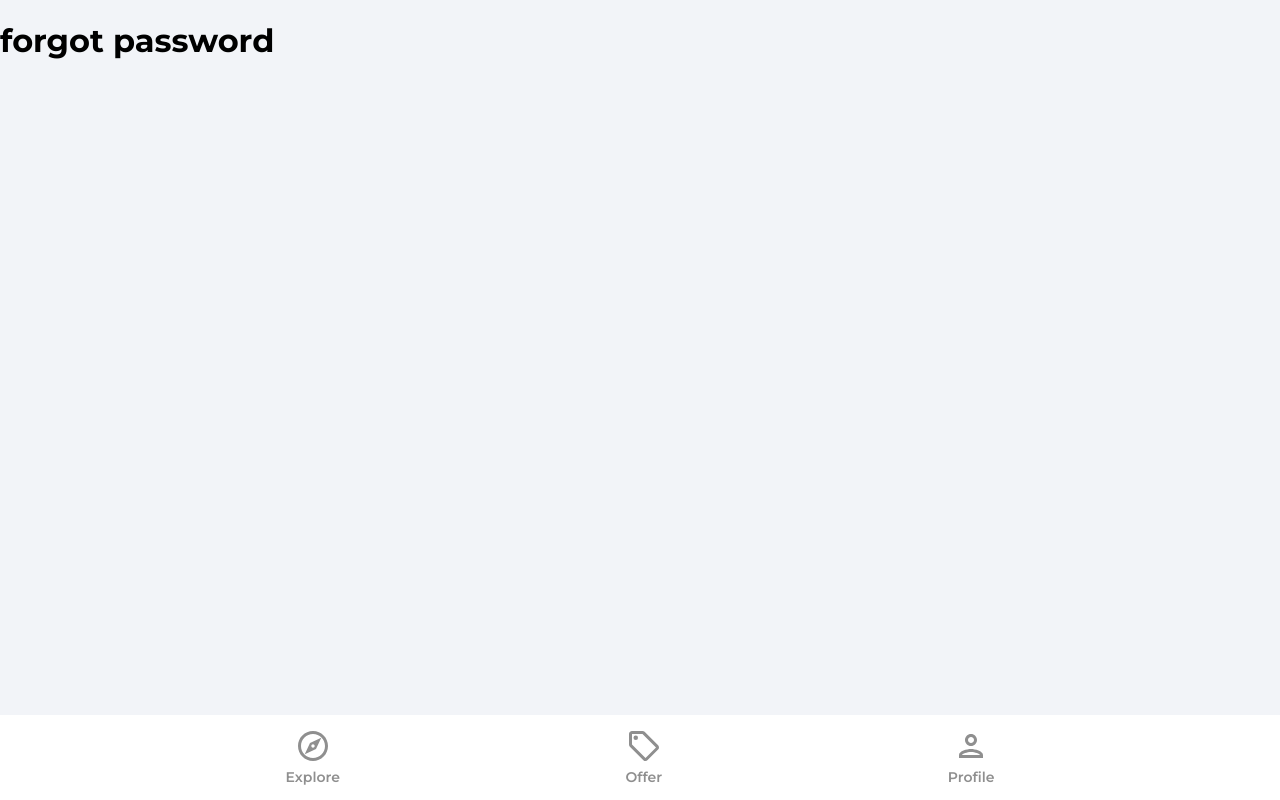
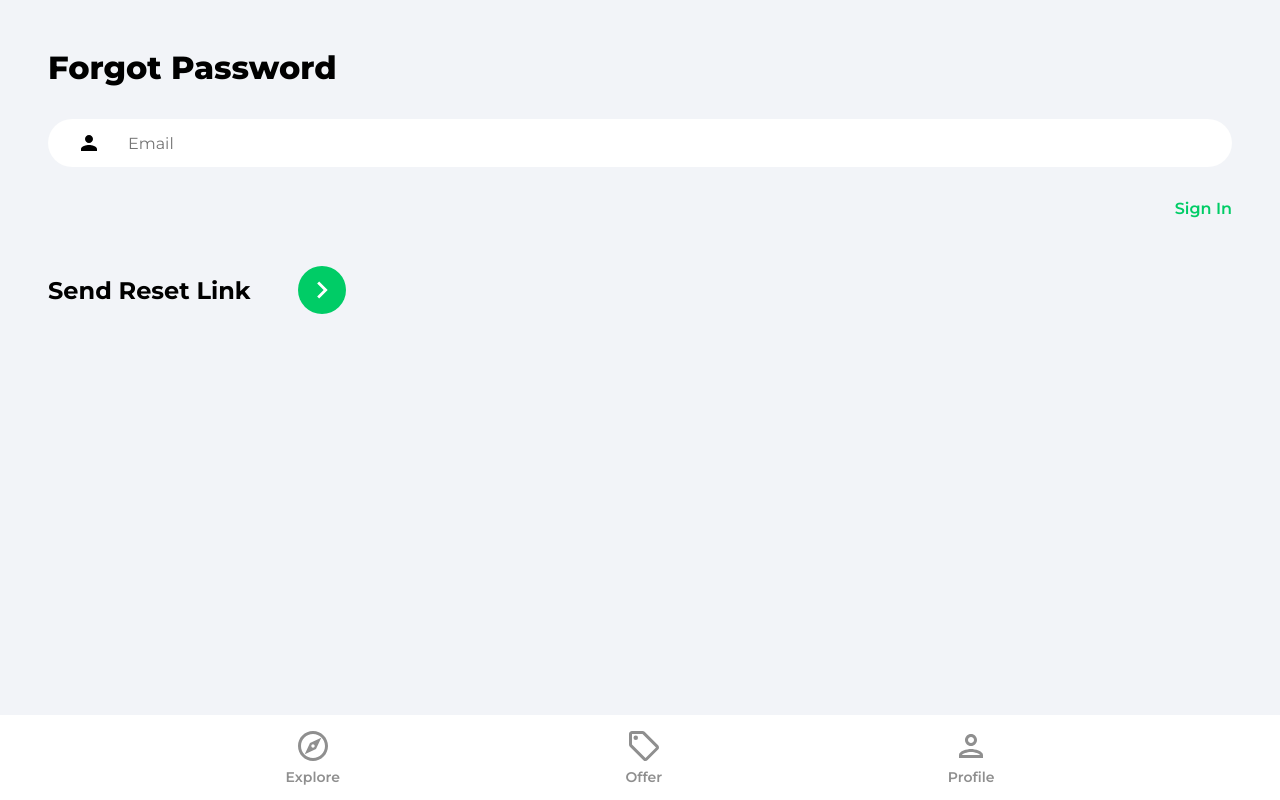
Before and after one commit to james-zedd/housing-marketplace-app-49389250, a React (Create React App) app: page /forgot-password in a window 1280 px wide. Built offline with nearby package versions, Linux system fonts and the light colour scheme.

Commit message:
Complete lessons 91 and 92

```diff
--- a/src/App.js
+++ b/src/App.js
@@ -8,6 +8,7 @@ import SignUp from './pages/SignUp';
 import ForgotPassword from './pages/ForgotPassword';
 import { ToastContainer } from 'react-toastify';
 import 'react-toastify/dist/ReactToastify.css';
+import PrivateRoute from './components/PrivateRoute';
 
 function App() {
     return (
@@ -16,10 +17,15 @@ function App() {
                 <Routes>
                     <Route path='/' element={<Explore />} />
                     <Route path='/offers' element={<Offers />} />
+                    <Route path='/profile' element={<PrivateRoute />}>
                         <Route path='/profile' element={<Profile />} />
+                    </Route>
                     <Route path='/sign-in' element={<SignIn />} />
                     <Route path='/sign-up' element={<SignUp />} />
-          <Route path='/forgot-password' element={<ForgotPassword />} />
+                    <Route
+                        path='/forgot-password'
+                        element={<ForgotPassword />}
+                    />
                 </Routes>
                 <Navbar />
             </Router>
--- /dev/null
+++ b/src/components/PrivateRoute.jsx
@@ -0,0 +1,15 @@
+import { Navigate, Outlet } from 'react-router-dom';
+import { useAuthStatus } from '../hooks/useAuthStatus';
+import Spinner from './Spinner';
+
+const PrivateRoute = () => {
+    const { loggedIn, checkingStatus } = useAuthStatus();
+
+    if (checkingStatus) {
+        return <Spinner />;
+    }
+
+    return loggedIn ? <Outlet /> : <Navigate to='/sign-in' />;
+};
+
+export default PrivateRoute;
--- /dev/null
+++ b/src/components/Spinner.jsx
@@ -0,0 +1,9 @@
+function Spinner() {
+    return (
+        <div className='loadingSpinnerContainer'>
+            <div className='loadingSpinner'></div>
+        </div>
+    );
+}
+
+export default Spinner;
--- /dev/null
+++ b/src/hooks/useAuthStatus.js
@@ -0,0 +1,25 @@
+import { useEffect, useState, useRef } from 'react';
+import { getAuth, onAuthStateChanged } from 'firebase/auth';
+
+export const useAuthStatus = () => {
+    const [loggedIn, setLoggedIn] = useState(false);
+    const [checkingStatus, setCheckingStatus] = useState(true);
+    const isMounted = useRef(true);
+
+    useEffect(() => {
+        if (isMounted) {
+            const auth = getAuth();
+            onAuthStateChanged(auth, (user) => {
+                if (user) {
+                    setLoggedIn(true);
+                }
+                setCheckingStatus(false);
+            });
+        }
+        return () => {
+            isMounted.current = false;
+        };
+    }, [isMounted]);
+
+    return { loggedIn, checkingStatus };
+};
--- a/src/pages/ForgotPassword.jsx
+++ b/src/pages/ForgotPassword.jsx
@@ -1,9 +1,57 @@
+import { useState } from 'react';
+import { Link } from 'react-router-dom';
+import { getAuth, sendPasswordResetEmail } from 'firebase/auth';
+import { toast } from 'react-toastify';
+import { ReactComponent as ArrowRightIcon } from '../assets/svg/keyboardArrowRightIcon.svg';
+
 function ForgotPassword() {
-  return (
-    <div>
-      <h1>forgot password</h1>
-    </div>
-  );
+    const [email, setEmail] = useState('');
+
+    const onChange = (e) => setEmail(e.target.value);
+
+    const onSubmit = async (e) => {
+        e.preventDefault();
+        try {
+            const auth = getAuth();
+            await sendPasswordResetEmail(auth, email);
+            toast.success('Email was sent');
+        } catch (err) {
+            toast.error('Could not send email');
+        }
+    };
+
+    return (
+        <div className='pageContainer'>
+            <header>
+                <p className='pageHeader'>Forgot Password</p>
+            </header>
+            <main>
+                <form onSubmit={onSubmit}>
+                    <input
+                        type='email'
+                        className='emailInput'
+                        placeholder='Email'
+                        id='email'
+                        value={email}
+                        onChange={onChange}
+                    />
+                    <Link className='forgotPasswordLink' to='/sign-in'>
+                        Sign In
+                    </Link>
+                    <div className='signInBar'>
+                        <div className='signInText'>Send Reset Link</div>
+                        <button className='signInButton'>
+                            <ArrowRightIcon
+                                fill='#fff'
+                                width='34px'
+                                height='34px'
+                            />
+                        </button>
+                    </div>
+                </form>
+            </main>
+        </div>
+    );
 }
 
 export default ForgotPassword;
```
Also changed, not shown: src/pages/SignUp.jsx (+62 -17 lines). Lines whose indentation alone changed are shown as unchanged.
